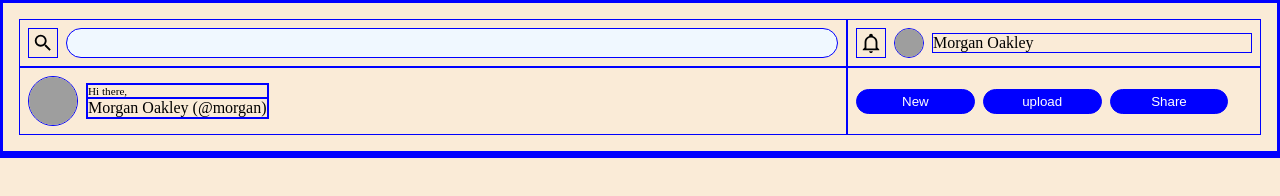
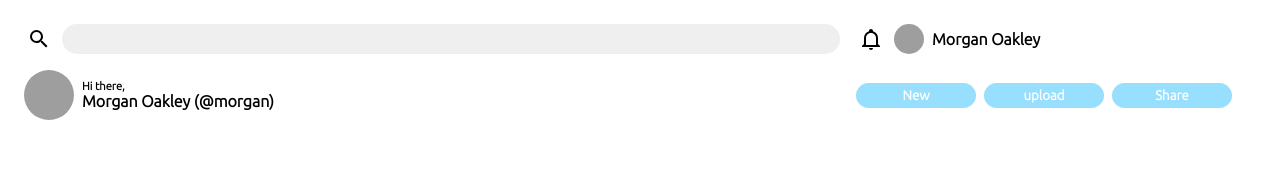
Before and after one commit to ftmhabt/admin-dashboard, a plain HTML site: page index.html in a window 1280 px wide. Drawn offline with Linux system fonts and the light colour scheme; grey boxes are pictures that could not be loaded.

Commit message:
Add font family & color variables

```diff
--- a/style.css
+++ b/style.css
@@ -1,9 +1,17 @@
+@import url('https://fonts.googleapis.com/css2?family=Ubuntu:wght@300&display=swap');
+
+:root{
+    --blue: #97dffc;
+    --violet: #858ae3;
+    --gray:#EFEFEF;
+}
+
 *{
     box-sizing: border-box;
     margin: 0;
     padding: 0;
-    background-color: antiquewhite;
-    border: 1px solid blue;
+    font-family: 'Ubuntu', sans-serif;
+    /* border: 1px solid blue; */
 }
 
 
@@ -13,6 +21,7 @@
     display: grid;
     grid-template-columns: 2fr 1fr;
     padding: 16px;
+    font-weight: bold;
 }
 
 .search,
@@ -32,7 +41,7 @@
 }
 
 .search-bar{
-    background-color: aliceblue;
+    background-color: var(--gray);
     height: 30px;
     flex-grow: 1;
     border-radius: 1rem;
@@ -64,10 +73,12 @@
 }
 
 .buttons button{
-    background-color: blue;
+    background-color: var(--blue);
     color: white;
+    font-weight: bolder;
     width: 30%;
     height: 50%;
     align-self: center;
     border-radius: 1rem;
+    border: 0;
 }
```
